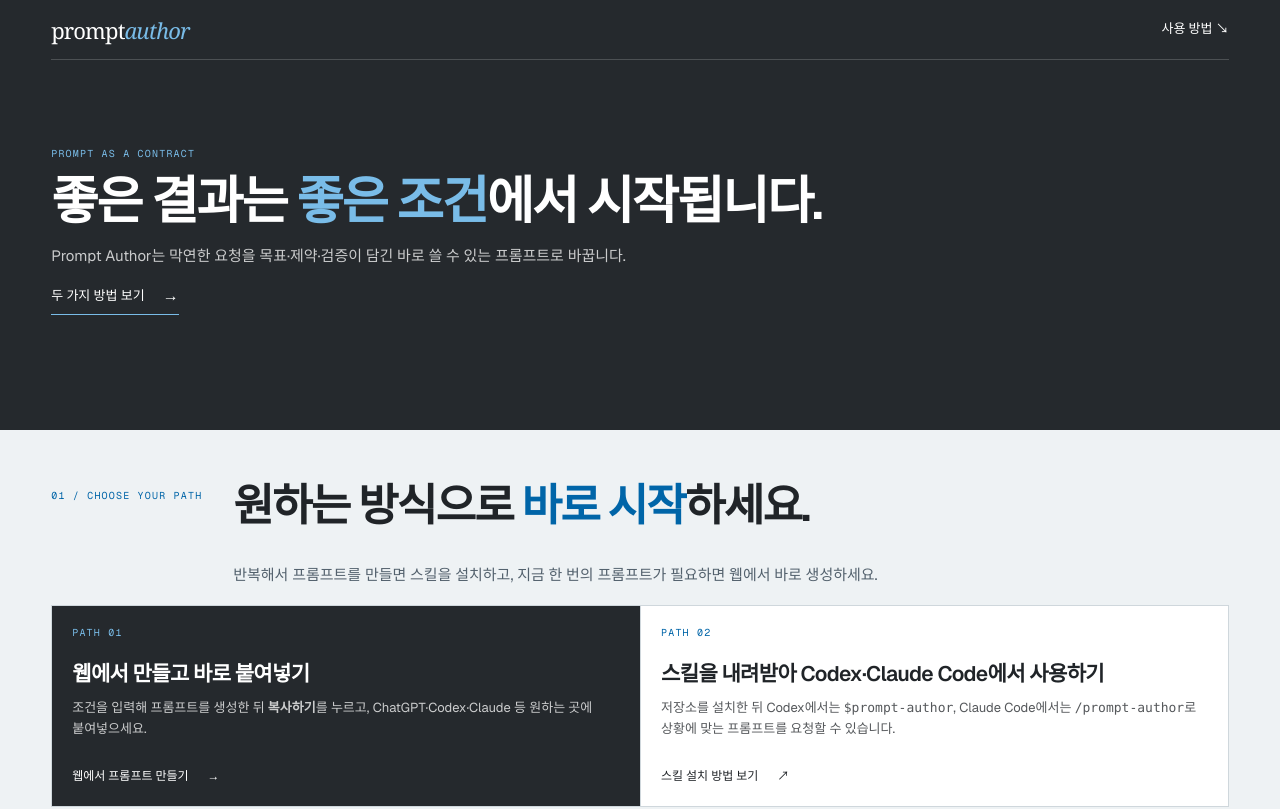
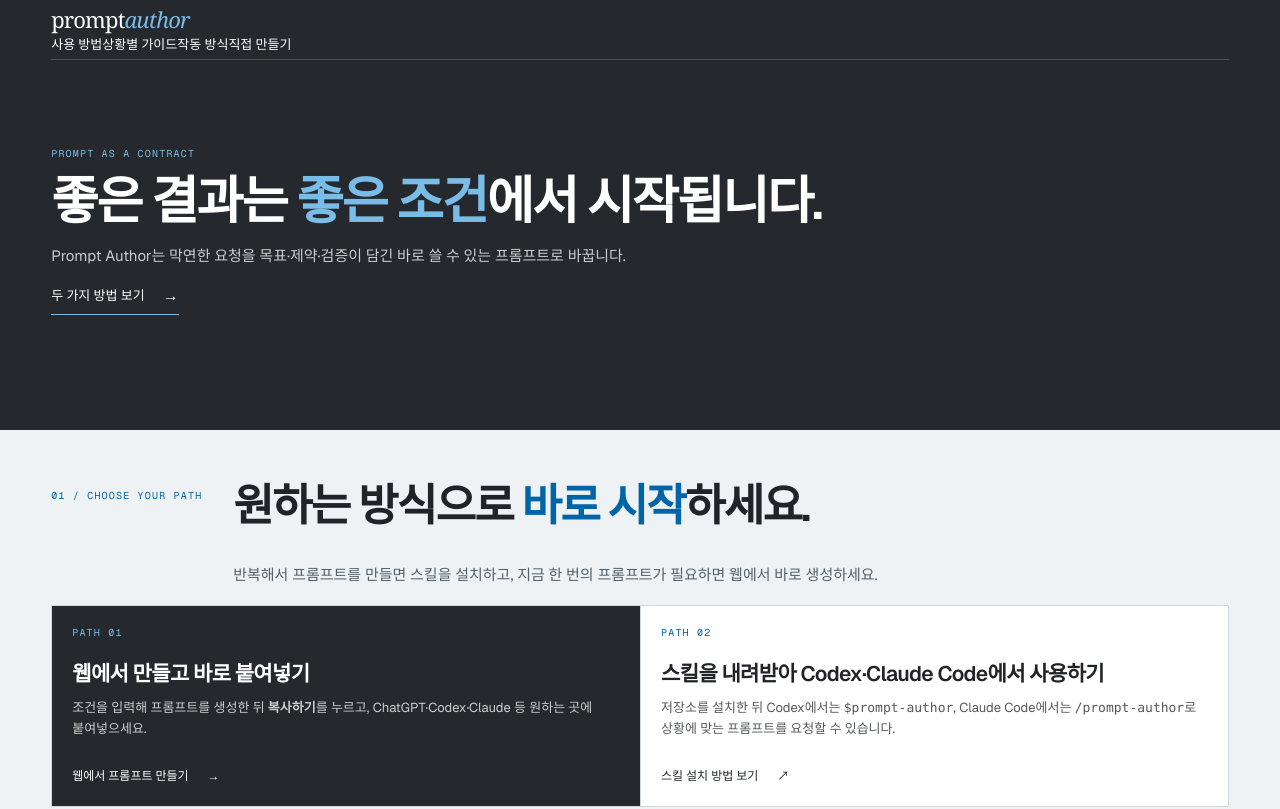
Before and after one commit to jeonys-12/prompt-author-work, a Next.js app in the folder website/: page / in a window 1280 px wide. Shown: the top 809 px of the page. Built offline with nearby package versions, Linux system fonts and the light colour scheme.

Commit message:
Add sticky section navigation

```diff
--- a/website/app/page.tsx
+++ b/website/app/page.tsx
@@ -191,7 +191,17 @@ export default function Home() {
   return (
     <main>
       <section className="hero" id="top">
-        <nav><a className="brand" href="#top">prompt<span>author</span></a><a href="#paths">사용 방법 <span aria-hidden>↘</span></a></nav>
+        <nav className="site-nav" aria-label="주요 메뉴">
+          <div className="nav-inner">
+            <a className="brand" href="#top">prompt<span>author</span></a>
+            <div className="nav-links">
+              <a href="#paths">사용 방법</a>
+              <a href="#modes">상황별 가이드</a>
+              <a href="#how">작동 방식</a>
+              <a href="#practice">직접 만들기</a>
+            </div>
+          </div>
+        </nav>
         <div className="hero-grid">
           <div>
             <p className="eyebrow">PROMPT AS A CONTRACT</p>
@@ -226,7 +236,7 @@ export default function Home() {
         </div>
       </section>
 
-      <section className="section how">
+      <section className="section how" id="how">
         <p className="section-kicker">03 / HOW IT WORKS</p>
         <h2>요청을 받으면 이렇게 <em>작동</em>합니다.</h2>
         <div className="flow">{flow.map((item, index) => <div key={item}><span>0{index + 1}</span><h3>{item}</h3><p>{index === 0 ? "요청 유형을 고릅니다." : index === 1 ? "결과를 바꾸는 정보만 확인합니다." : index === 2 ? "필요한 섹션만 조합합니다." : "형식과 사실성을 점검합니다."}</p></div>)}</div>
```
